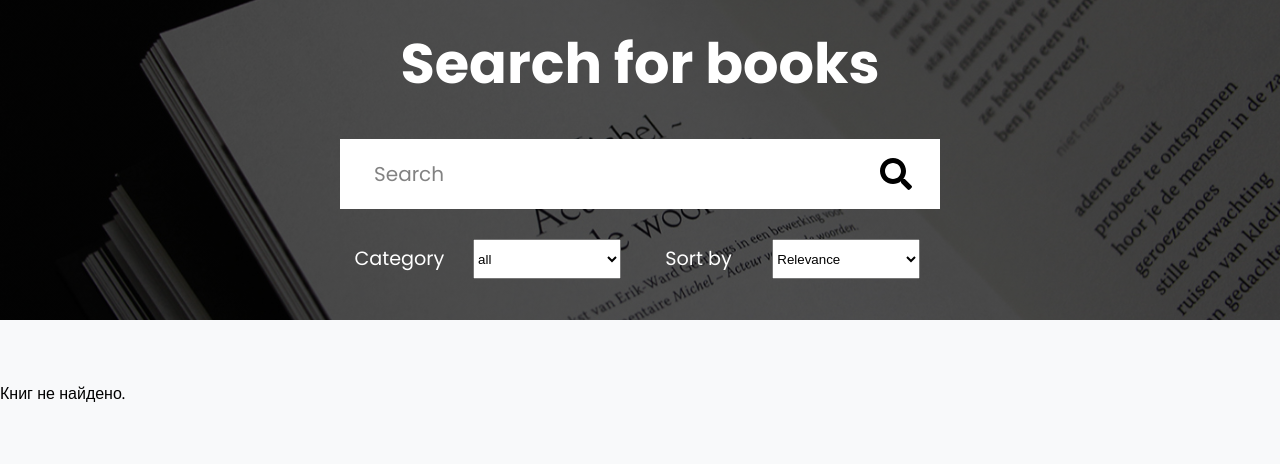
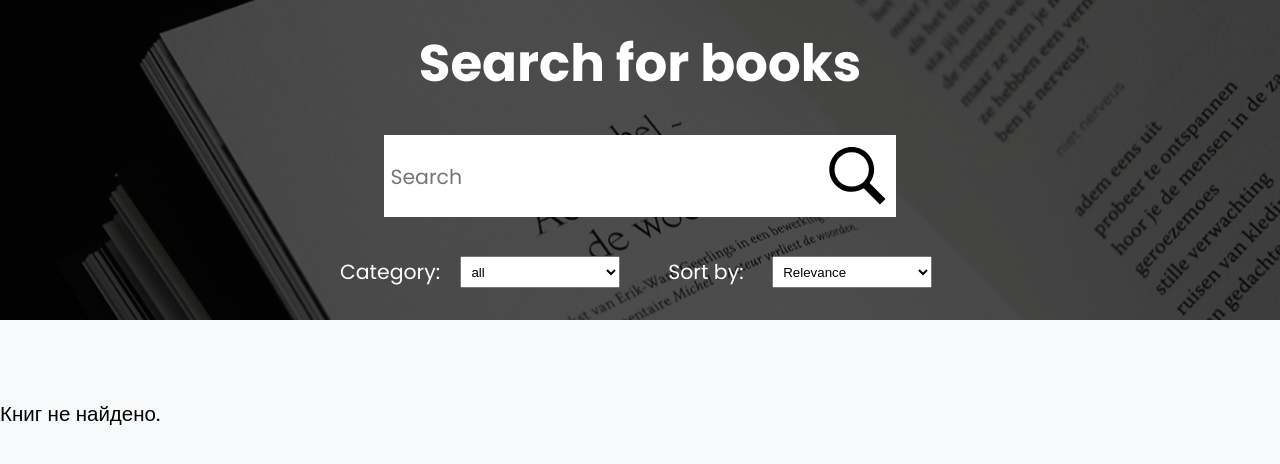
Before and after one commit to Max251203/Modsen-Practice, a React (Vite) app in the folder book-search/: page /book/1 in a window 1280 px wide. Shown: the top 464 px of the page. Built offline with nearby package versions, Linux system fonts and the light colour scheme.

Commit message:
Added adaptive

```diff
--- a/book-search/src/components/Books/BookList/BookList.css
+++ b/book-search/src/components/Books/BookList/BookList.css
@@ -30,6 +30,7 @@
   }
 
   .book-item-img img {
+    object-fit: contain;
     max-width: 180px;
     margin-right: auto;
     margin-left: auto;
--- a/book-search/src/components/Header/Header.css
+++ b/book-search/src/components/Header/Header.css
@@ -12,7 +12,7 @@ header{
     height:40%;
     width:50%;
     color:rgb(255,255,255);
-    font-size: calc(24px + 6 * (100vw / 1980));
+    font-size: calc(1.5rem + 6 * (100vw - 320px) / 880)
 }
 
 #searchBox{
--- a/book-search/src/components/SearchForm/SearchForm.css
+++ b/book-search/src/components/SearchForm/SearchForm.css
@@ -1,52 +1,85 @@
-.search-form {
+form {
+  display: flex;
+  flex-direction: column;
+  align-items: center;
+  justify-content: center;
   width: 100%;
-    max-width: 680px;
+  height: 100%;
 }
 
-  .search-form-elem {
-    padding: 1.4rem 2.8rem;
+.inputBox {
+  display: flex;
+  align-items: center;
+  justify-content: center;
+  width: 100%;
+  height: 50%;
 }
 
-  .search-form-elem .form-control {
-    font-size: 2rem;
-    padding: 0.6rem;
+.inputContainer {
+  display: flex;
+  align-items: center;
+  width: 80%;
+  height: 85%;
+  background-color: rgb(255,255,255);
+  max-width: 100%;
 }
 
-  .search-form-elem .form-control::placeholder {
-    opacity: 0.9;
+.inputContainer input {
+  flex-grow: 1;
+  height: 100%;
+  background-color: transparent;
+  padding: 0.5rem;
+  max-width: 100%;
+  overflow: hidden;
+  text-overflow: ellipsis;
+  white-space: nowrap;
 }
 
-  .filter-options {
-    display: flex;
-    width: 100%;
-    flex-wrap: wrap;
-    gap: 1rem;
+.inputContainer button {
+  height: 100%;
+  padding: 0.5rem;
+  background-color: transparent;
+  cursor: pointer;
+  max-width: 100%;
 }
 
-  .select-wrapper {
+#searchImg {
+  height: 95%;
+  object-fit: contain;
+}
+
+.filterBox {
   display: flex;
   align-items: center;
-    justify-content: space-around;
-    height: 100px;
-    width: calc(50% - 0.5rem);
+  justify-content: space-between;
+  width: 100%;
+  height: 50%;
 }
 
-  .select-wrapper label {
-    color: rgb(255, 255, 255);
-    font-size: larger;
+.selectBox{
+  display: flex;
+  align-items: center;
+  justify-content: space-evenly;
+  color:rgb(255,255,255);
+  flex: 1;
 }
 
-  .select-wrapper select {
-    height: 40%;
-    width: 50%;
+.selectBox input, select{
+  display: inline-block;
+  height:100%;
+  width:50%;
+  padding: 2%;
 }
 
 @media screen and (max-width: 989px) {
-    .filter-options {
+  .inputContainer {
+    width: 100%;
+  }
+  .filterBox{
     flex-direction: column;
+    height: auto;
   }
-
-    .select-wrapper {
+  .selectBox{
     width: 100%;
   }
 }
--- a/book-search/src/components/SearchForm/SearchForm.jsx
+++ b/book-search/src/components/SearchForm/SearchForm.jsx
@@ -1,30 +1,30 @@
 import React, { useState } from "react";
-import { FaSearch } from "react-icons/fa";
+import SearchImg from "../../images/search.svg";
 import { useGlobalContext } from "../../context";
 import { categories, sortOptions } from "../../constants/formConstants";
 import SelectBox from "./SelectBox";
 import "./SearchForm.css";
 
 const SearchForm = () => {
-  const { setSearchTerm, setCategory, setSortBy, setBooks, setTotalItems } =
-    useGlobalContext();
-  const [searchValue, setSearchValue] = useState("");
-  const [selectedCategory, setSelectedCategory] = useState("all");
-  const [selectedSort, setSelectedSort] = useState("relevance");
+  const { setSearchParams } = useGlobalContext();
+  const [searchParams, setSearchParamsLocal] = useState({
+    searchTerm: "",
+    category: "all",
+    sortBy: "relevance",
+  });
 
   const handleSubmit = (e) => {
     e.preventDefault();
-    if (searchValue.trim() !== "") {
-      setSearchTerm(searchValue);
-      setCategory(selectedCategory);
-      setSortBy(selectedSort);
-      setBooks([]);
-      setTotalItems(0);
+    if (searchParams.searchTerm.trim() !== "") {
+      setSearchParams(searchParams);
     }
   };
 
   const handleInputChange = (e) => {
-    setSearchValue(e.target.value);
+    setSearchParamsLocal({
+      ...searchParams,
+      searchTerm: e.target.value,
+    });
   };
 
   const handleKeyPress = (e) => {
@@ -34,49 +34,50 @@ const SearchForm = () => {
   };
 
   const handleCategoryChange = (e) => {
-    setSelectedCategory(e.target.value);
+    setSearchParamsLocal({
+      ...searchParams,
+      category: e.target.value,
+    });
   };
 
   const handleSortChange = (e) => {
-    setSelectedSort(e.target.value);
+    setSearchParamsLocal({
+      ...searchParams,
+      sortBy: e.target.value,
+    });
   };
 
   return (
-    <div className="search-form">
-      <div className="container">
-        <div className="search-form-content">
-          <form className="search-form" onSubmit={handleSubmit}>
-            <div className="search-form-elem flex flex-sb bg-white">
+    <form onSubmit={handleSubmit}>
+      <div className="inputBox flex-center">
+        <div className="inputContainer flex-center">
           <input
             type="text"
-                className="form-control"
             placeholder="Search"
-                value={searchValue}
+            value={searchParams.searchTerm}
             onChange={handleInputChange}
             onKeyPress={handleKeyPress}
           />
-              <button type="submit" className="flex flex-c">
-                <FaSearch className="text-purple" size={32} />
+          <button type="submit" className="flex-center">
+            <img src={SearchImg} alt="search" id="searchImg" />
           </button>
         </div>
-            <div className="filter-options">
+      </div>
+      <div className="filterBox flex-center">
         <SelectBox
           options={categories}
-                value={selectedCategory}
+          value={searchParams.category}
           onChange={handleCategoryChange}
-                label="Category"
+          label="Category:"
         />
         <SelectBox
           options={sortOptions}
-                value={selectedSort}
+          value={searchParams.sortBy}
           onChange={handleSortChange}
-                label="Sort by"
+          label="Sort by:"
         />
       </div>
     </form>
-        </div>
-      </div>
-    </div>
   );
 };
 
--- a/book-search/src/components/SearchForm/SelectBox.jsx
+++ b/book-search/src/components/SearchForm/SelectBox.jsx
@@ -4,7 +4,7 @@ const SelectBox = ({ options, value, onChange, label }) => {
   const isObjectArray = options.length > 0 && typeof options[0] === "object";
 
   return (
-    <div className="select-wrapper">
+    <div className="selectBox">
       <label>{label}</label>
       <select value={value} onChange={onChange}>
         {options.map((option, index) => {
--- a/book-search/src/context.jsx
+++ b/book-search/src/context.jsx
@@ -5,23 +5,28 @@ import { API_KEY, BASE_URL } from "./constants/apiConstatnts";
 const AppContext = React.createContext();
 
 const AppProvider = ({ children }) => {
-  const [searchTerm, setSearchTerm] = useState("");
-  const [category, setCategory] = useState("all");
-  const [sortBy, setSortBy] = useState("relevance");
+  const [searchParams, setSearchParams] = useState({
+    searchTerm: "",
+    category: "all",
+    sortBy: "relevance",
+  });
   const [books, setBooks] = useState([]);
   const [loading, setLoading] = useState(false);
   const [totalItems, setTotalItems] = useState(0);
   const [startIndex, setStartIndex] = useState(0);
 
   const fetchBooks = useCallback(async () => {
-    setBooks([]);
     setLoading(true);
     try {
       const response = await fetch(
-        `${BASE_URL}?q=${searchTerm}${
-          category !== "all" ? `+subject:${category}` : ""
+        `${BASE_URL}?q=${searchParams.searchTerm}${
+          searchParams.category !== "all"
+            ? `+subject:${searchParams.category}`
+            : ""
         }
-        &orderBy=${sortBy}&startIndex=${startIndex}&maxResults=30&key=${API_KEY}`
+        &orderBy=${
+          searchParams.sortBy
+        }&startIndex=${startIndex}&maxResults=30&key=${API_KEY}`
       );
       const data = await response.json();
       const { items, totalItems: total } = data;
@@ -36,25 +41,23 @@ const AppProvider = ({ children }) => {
           description: book.volumeInfo.description || "",
         }));
 
-        setBooks(newBooks);
+        setBooks((prevBooks) => [...prevBooks, ...newBooks]);
         setTotalItems(total);
-      } else {
-        setTotalItems(0);
       }
       setLoading(false);
     } catch (error) {
       console.log(error);
       setLoading(false);
     }
-  }, [searchTerm, category, sortBy, startIndex]);
+  }, [searchParams, startIndex]);
 
   useEffect(() => {
-    if (searchTerm.trim() !== "") {
+    if (searchParams.searchTerm.trim() !== "") {
       setBooks([]);
       setStartIndex(0);
       fetchBooks();
     }
-  }, [searchTerm, category, sortBy, fetchBooks]);
+  }, [searchParams, fetchBooks]);
 
   const loadMoreBooks = () => {
     setStartIndex((prevStartIndex) => prevStartIndex + 30);
@@ -63,17 +66,11 @@ const AppProvider = ({ children }) => {
   return (
     <AppContext.Provider
       value={{
-        searchTerm,
-        setSearchTerm,
-        category,
-        setCategory,
-        sortBy,
-        setSortBy,
+        searchParams,
+        setSearchParams,
         books,
-        setBooks,
         loading,
         totalItems,
-        setTotalItems,
         loadMoreBooks,
       }}
     >
--- a/book-search/src/index.css
+++ b/book-search/src/index.css
@@ -15,7 +15,7 @@
   box-sizing: border-box;
 }
 html{
-  font-size: 10px;
+  font-size: 80%;
 }
 body{
   font-size: 1.6rem;
@@ -39,10 +39,10 @@ button{
   background-color: transparent;
   cursor: pointer;
 }
-img{
+/* img{
   width: 100%;
   display: block;
-}
+} */
 input{
   border: none;
   outline: 0;
@@ -87,6 +87,7 @@ input{
 .fs-22{font-size: 2.2rem;}
 .fs-24{font-size: 2.4rem;}
 .fs-26{font-size: 2.6rem;}
+.fs-30{font-size: 3rem;}
 
 /* letter spacing */
 .ls-1{letter-spacing: 1px;}
```
Also changed, not shown: book-search/src/images/search.svg (added). Lines whose indentation alone changed are shown as unchanged.
